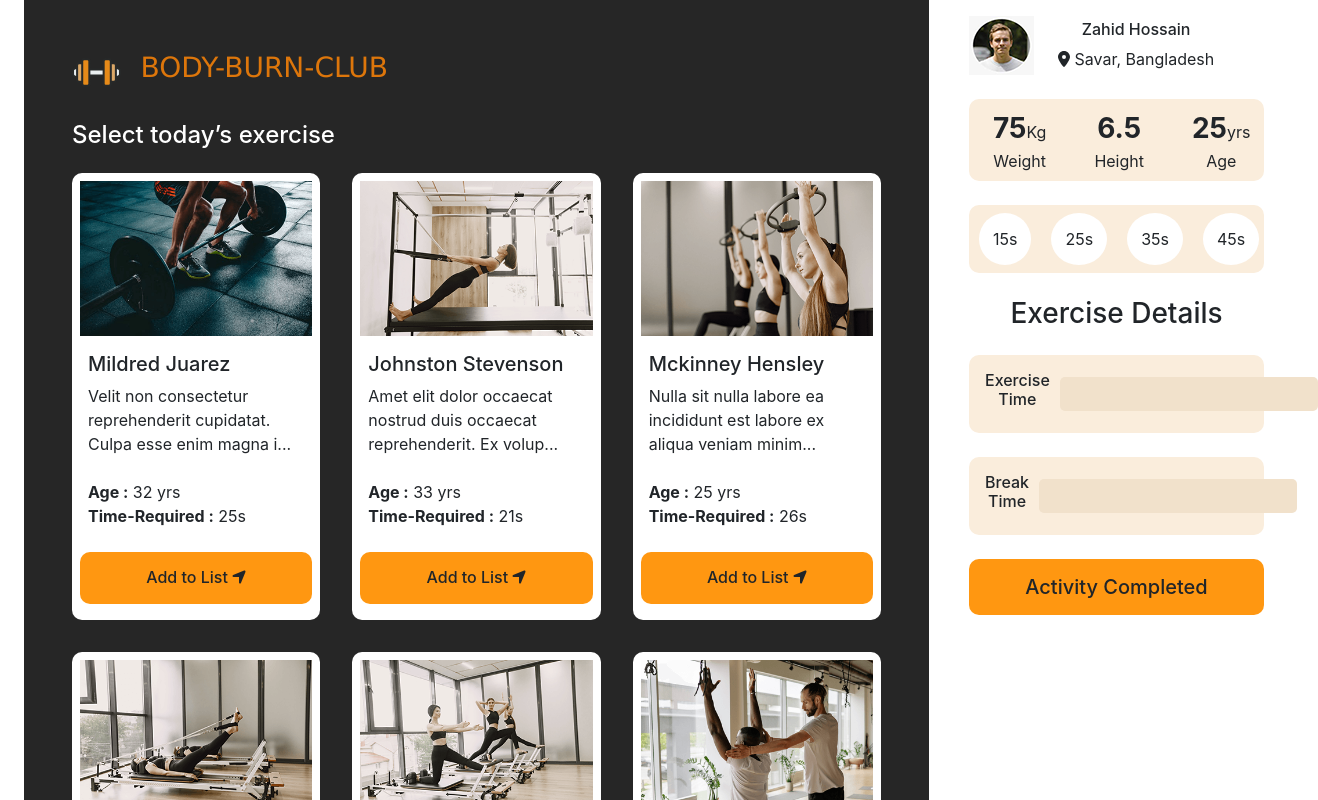
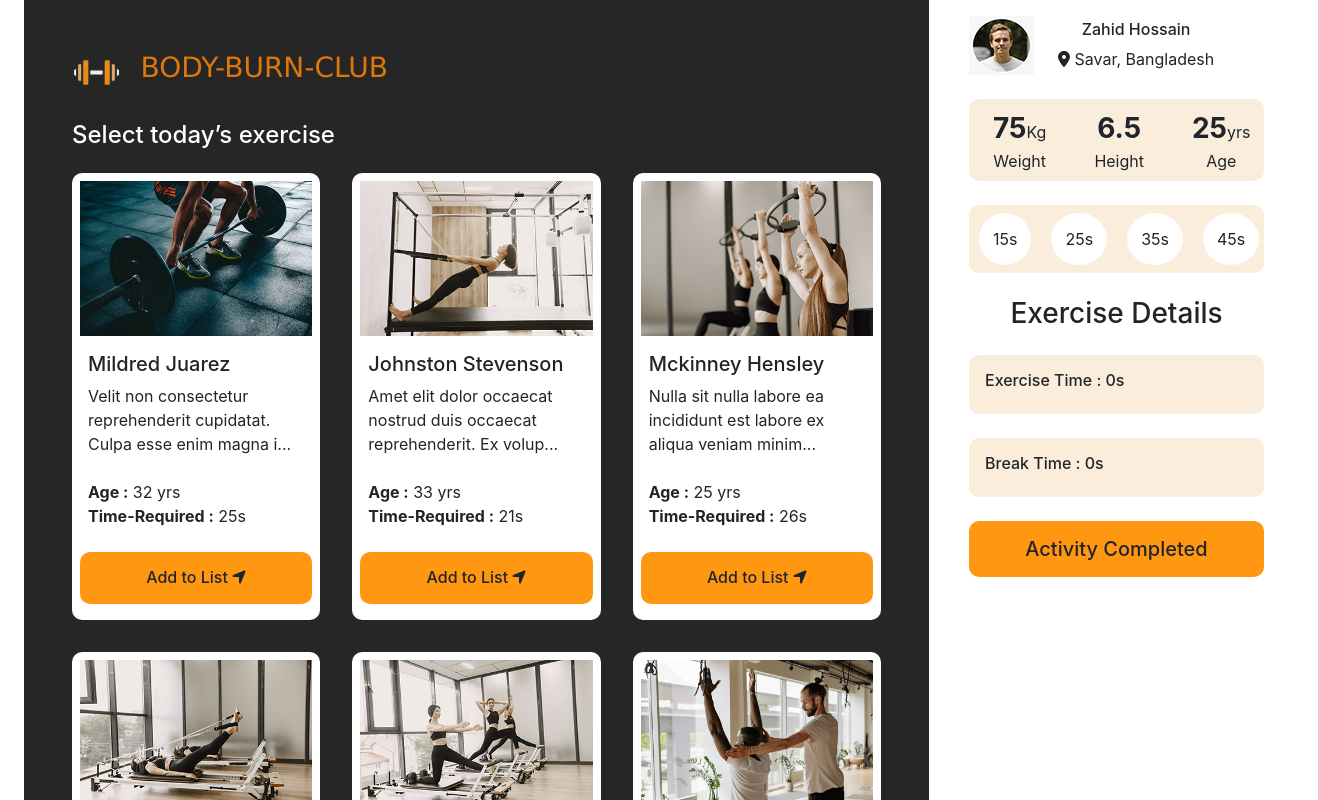
Before and after one commit to jharnakhatun2/body-burn-club_repo, a React (Create React App) app: page / in a window 1280 px wide. Shown: the top 800 px of the page, 1318 px wide, since content can reach past the window. Built offline with nearby package versions, Linux system fonts and the light colour scheme.

Commit message:
added hanler on addToList button

```diff
--- a/src/Activity/Activity.css
+++ b/src/Activity/Activity.css
@@ -5,3 +5,16 @@
 .exercise-container{
     background-color: #262626;
 }
+.exercise-Card-container{
+
+    display: grid;
+    grid-template-columns: 1fr;
+    gap: 2rem;
+  }
+  .alignment{
+    text-align: left;
+  }
+
+  @media (min-width: 900px) {
+    .exercise-Card-container{ grid-template-columns: repeat(3, 1fr); }
+  }
--- a/src/Activity/Activity.js
+++ b/src/Activity/Activity.js
@@ -1,18 +1,43 @@
-import React from 'react';
+import React, { useEffect, useState } from 'react';
+import Exercise from '../Exercise/Exercise';
 import Board from '../Board/Board';
-import Exercises from '../Exercises/Exercises';
 import Header from '../Header/Header';
 import './Activity.css';
 
 
 
 const Activity = () => {
+    const [excercises, setExcercises] = useState([]);
+    const [exerciseTime, setExerciseTime] = useState([]);
+    useEffect(() => {
+        fetch('data.json')
+            .then(res => res.json())
+            .then(data => setExcercises(data));
+    }, []);
+
+    const handleAddToList = (exercise) =>{
+        console.log(exercise);
+        const newExerciseTime = [...exerciseTime, exercise];
+        setExerciseTime(newExerciseTime);
+    }
+
     return (
         <div>
             <div className="activity-container">
                     <div className="exercise-container p-5 mx-4">
                         <Header/>
-                        <Exercises/>
+                        <div className="alignment">
+            <h4 className="mb-4 text-white">Select today’s exercise</h4>
+            <div className="exercise-Card-container">
+                {
+                    excercises.map(exercise => <Exercise
+                        key={exercise.id}
+                        exercise={exercise}
+                        handleAddToList = {handleAddToList}
+                    />)
+                }
+            </div>
+        </div>
                     </div>
                     <div className="board-container">
                         <Board/>
--- a/src/Board/Board.js
+++ b/src/Board/Board.js
@@ -37,9 +37,8 @@ const Board = () => {
                 <BoardDetails></BoardDetails>
             </div>
             <div className="toast-button my-4">
-               <h5 className='py-3'>Activity Completed</h5>
+                <h5 className='py-3'>Activity Completed</h5>
             </div>
-
         </div>
     );
 };
--- a/src/BoardDetails/BoardDetails.css
+++ b/src/BoardDetails/BoardDetails.css
@@ -10,10 +10,3 @@
     background-color: #faeddc;
     border-radius: 10px;
 }
-.details input{
-    border: none;
-    outline: none;
-    padding: 5px;
-    border-radius: 5px;
-    background-color: #f1e1cb;
-}
--- a/src/BoardDetails/BoardDetails.js
+++ b/src/BoardDetails/BoardDetails.js
@@ -4,16 +4,13 @@ import './BoardDetails.css';
 const BoardDetails = () => {
     return (
         <div className="details">
-        <h3>Exercise Details</h3>
-        <div className="exercise-time d-flex my-4 p-3 align-items-center">
-            <h6>Exercise Time</h6>
-            <input type="text" />
-        </div>
-        <div className="break-time d-flex p-3 align-items-center">
-            <h6>Break Time</h6>
-            <input type="text" />
-        </div>
-
+            <h3>Exercise Details</h3>
+            <div className="exercise-time d-flex my-4 p-3 align-items-center">
+                <h6>Exercise Time : <span>0</span>s</h6>
+            </div>
+            <div className="break-time d-flex p-3 align-items-center">
+                <h6>Break Time : <span>0</span>s</h6>
+            </div>
         </div>
     );
 };
--- a/src/Exercise/Exercise.js
+++ b/src/Exercise/Exercise.js
@@ -4,18 +4,19 @@ import { faLocationArrow } from '@fortawesome/free-solid-svg-icons';
 import './Exercise.css';
 
 const Exercise = (props) => {
-    const {id, image, name, about,age, timeequired} = props.exercise;
+    const {exercise, handleAddToList} =props;
+    const { id, image, name, about, age, timeequired } = props.exercise;
     return (
         <div className='exercise-card p-2'>
             <img src={image} alt="" />
             <div className="component-padding p-2">
-            <h5 className= 'mt-2'>{name}</h5>
-            <div className="about">
-            <span>{about.length < 70 ? about : about.slice(0, 70) + '...'}</span></div><br/>
-            <span><strong>Age :</strong> {age} yrs</span>
-            <p><strong>Time-Required :</strong> {timeequired}s</p>
+                <h5 className='mt-2'>{name}</h5>
+                <div className="about">
+                    <span>{about.length < 70 ? about : about.slice(0, 70) + '...'}</span></div><br />
+                <span><strong>Age :</strong> {age} yrs</span>
+                <p><strong>Time-Required :</strong> {timeequired}s</p>
             </div>
-            <h6 className="addToList py-3 text-center">Add to List <FontAwesomeIcon icon={faLocationArrow}/></h6>
+            <h6 onClick={() => handleAddToList(exercise)} className="addToList py-3 text-center">Add to List <FontAwesomeIcon icon={faLocationArrow} /></h6>
         </div>
     );
 };
--- a/src/Exercises/Exercises.css
+++ /dev/null
@@ -1,13 +0,0 @@
-.exercise-Card-container{
-
-    display: grid;
-    grid-template-columns: 1fr;
-    gap: 2rem;
-  }
-  .alignment{
-    text-align: left;
-  }
-
-  @media (min-width: 900px) {
-    .exercise-Card-container{ grid-template-columns: repeat(3, 1fr); }
-  }
--- a/src/Exercises/Exercises.js
+++ /dev/null
@@ -1,29 +0,0 @@
-import React, { useEffect, useState } from 'react';
-import Exercise from '../Exercise/Exercise';
-import './Exercises.css';
-
-
-const Exercises = () => {
-    const [excercises, setExcercises] = useState([]);
-    useEffect(()=>{
-        fetch('data.json')
-        .then(res => res.json())
-        .then(data => setExcercises(data));
-    },[]);
-
-    return (
-        <div className="alignment">
-            <h4 className="mb-4 text-white">Select today’s exercise</h4>
-            <div className="exercise-Card-container">
-            {
-                excercises.map(exercise => <Exercise
-                    key={exercise.id}
-                    exercise={exercise}
-                />)
-            }
-        </div>
-        </div>
-    );
-};
-
-export default Exercises;
```
